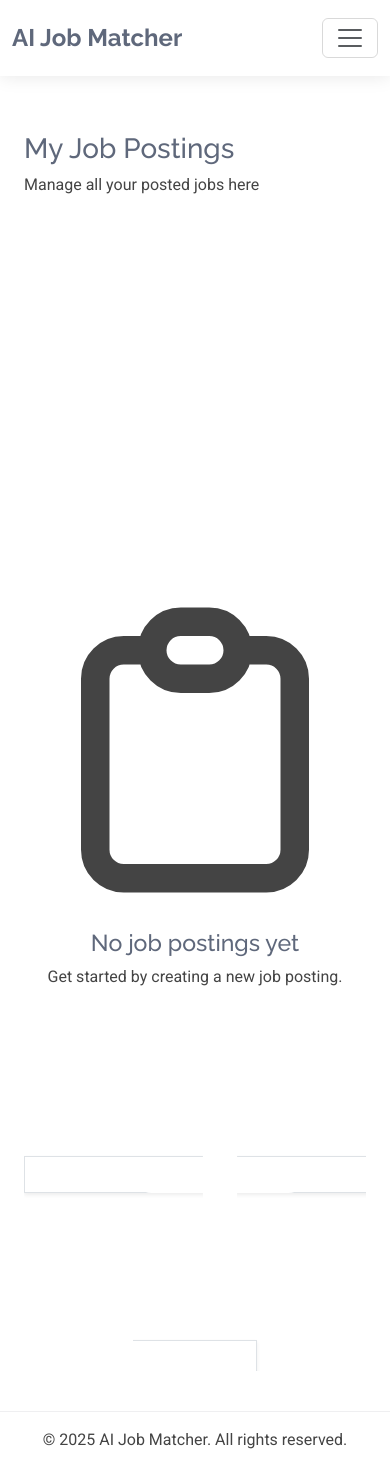
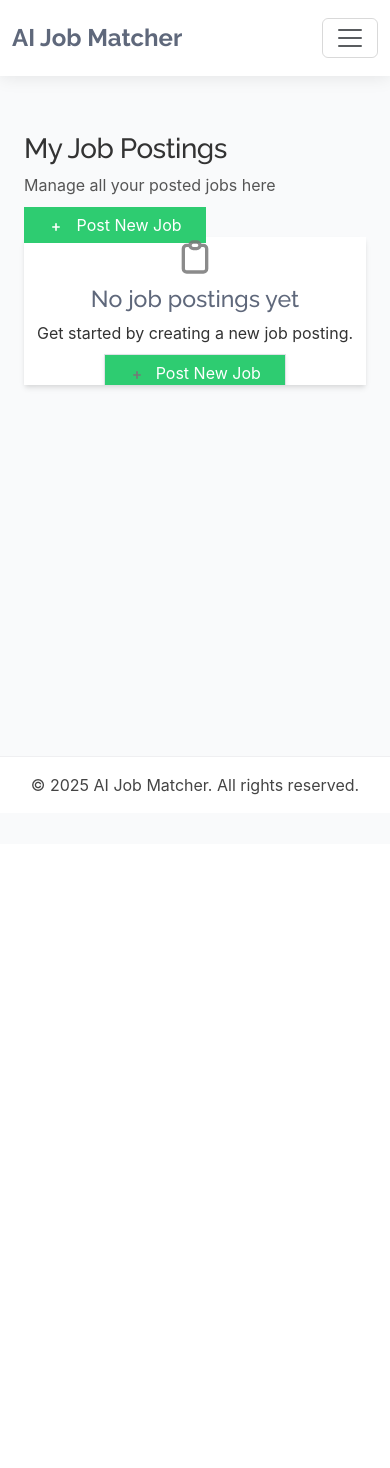
Before and after one commit to AiJared/job_matching_website, a Django app: template templates/dashboards/job_list.html in a window 390 px wide. After the commit the page ends 795 px from the top, so only its background shows below. Run offline with Django 5.2, Linux system fonts and the light colour scheme; the template is opened without the code that fills it, so the values that code supplies are empty.

Commit message:
job list template styling

```diff
--- a/templates/dashboards/job_list.html
+++ b/templates/dashboards/job_list.html
@@ -3,6 +3,241 @@
 {% block title %}My Job Postings{% endblock %}
 
 {% block content %}
+<style>
+/* Colors */
+:root {
+    --primary-green: #2ecc71;
+    --light-green: #e8f5e9;
+    --medium-green: #4caf50;
+    --accent-green: #66bb6a;
+    --hover-green: #27ae60;
+    --text-dark: #333333;
+    --text-medium: #555555;
+    --text-light: #777777;
+    --border-color: #e0e0e0;
+}
+
+/* Base styling */
+body {
+    font-family: 'Inter', 'Segoe UI', sans-serif;
+    background-color: #f9fafb;
+    color: var(--text-dark);
+}
+
+.container {
+    max-width: 1400px;
+}
+
+/* Page Header */
+.text-3xl {
+    color: var(--text-dark);
+    letter-spacing: -0.5px;
+}
+
+.text-gray-600 {
+    color: var(--text-medium);
+}
+
+/* Button styling */
+.bg-blue-600 {
+    background-color: var(--primary-green) !important;
+    transition: background-color 0.2s, transform 0.2s;
+}
+
+.bg-blue-600:hover, .bg-blue-700:hover, .hover\:bg-blue-700:hover {
+    background-color: var(--hover-green) !important;
+    transform: translateY(-1px);
+}
+
+.focus\:ring-blue-500:focus {
+    --tw-ring-color: var(--primary-green) !important;
+}
+
+/* Icon styling - improved */
+svg {
+    vertical-align: middle;
+}
+
+/* Header button icon */
+.flex.items-center svg.h-5.w-5 {
+    height: 18px;
+    width: 18px;
+    margin-right: 8px;
+}
+
+/* Pagination icons */
+nav[aria-label="Pagination"] svg.h-5.w-5 {
+    height: 16px;
+    width: 16px;
+}
+
+/* Empty state large icon */
+.text-center.py-12 svg.h-12.w-12 {
+    height: 48px;
+    width: 48px;
+    opacity: 0.85;
+    transition: opacity 0.2s;
+}
+
+.text-center.py-12:hover svg.h-12.w-12 {
+    opacity: 1;
+}
+
+/* Post New Job button in empty state */
+.mt-6 svg.h-5.w-5 {
+    height: 16px;
+    width: 16px;
+    margin-right: 6px;
+}
+
+/* Table styling */
+.bg-white {
+    transition: box-shadow 0.2s;
+}
+
+.shadow-md {
+    box-shadow: 0 4px 6px -1px rgba(0, 0, 0, 0.1), 0 2px 4px -1px rgba(0, 0, 0, 0.06) !important;
+}
+
+th {
+    font-weight: 600;
+    color: var(--text-medium);
+    padding: 12px 16px !important;
+    background-color: #f9fafb !important;
+}
+
+td {
+    padding: 14px 16px !important;
+}
+
+tr:hover {
+    background-color: #f7fafc;
+}
+
+/* Status badge styling */
+.bg-green-100 {
+    background-color: var(--light-green) !important;
+}
+
+.text-green-800 {
+    color: var(--medium-green) !important;
+}
+
+.bg-blue-100 {
+    background-color: var(--light-green) !important;
+}
+
+.text-blue-800, .text-blue-600, .text-blue-900 {
+    color: var(--medium-green) !important;
+}
+
+.text-yellow-600 {
+    color: #d4ac0d !important;
+}
+
+.bg-red-100 {
+    background-color: #ffebee !important;
+}
+
+.text-red-800 {
+    color: #c62828 !important;
+}
+
+/* Links */
+a.text-blue-600, a.text-indigo-600 {
+    color: var(--medium-green) !important;
+    transition: color 0.15s;
+}
+
+a.text-blue-600:hover, a.text-indigo-600:hover,
+.hover\:text-blue-900:hover, .hover\:text-indigo-900:hover {
+    color: var(--hover-green) !important;
+    text-decoration: underline;
+}
+
+/* Empty state */
+.text-center.py-12 svg {
+    color: var(--text-light) !important;
+}
+
+/* Pagination styling */
+.bg-blue-50 {
+    background-color: var(--light-green) !important;
+}
+
+.border-blue-500 {
+    border-color: var(--primary-green) !important;
+}
+
+.text-blue-600 {
+    color: var(--medium-green) !important;
+}
+
+nav[aria-label="Pagination"] a:hover {
+    background-color: #f0f9f0;
+}
+
+/* Responsive design */
+@media (max-width: 640px) {
+    .flex.justify-between.items-center {
+        flex-direction: column;
+        align-items: flex-start;
+        gap: 1rem;
+    }
+
+    .flex.justify-between.items-center > div:last-child {
+        width: 100%;
+    }
+
+    .flex.justify-between.items-center > div:last-child a {
+        width: 100%;
+        justify-content: center;
+    }
+
+    /* Responsive icon sizing */
+    .flex.items-center svg.h-5.w-5 {
+        height: 16px;
+        width: 16px;
+    }
+
+    .text-center.py-12 svg.h-12.w-12 {
+        height: 40px;
+        width: 40px;
+    }
+
+    nav[aria-label="Pagination"] svg.h-5.w-5 {
+        height: 14px;
+        width: 14px;
+    }
+
+    .overflow-x-auto {
+        margin-left: -1rem;
+        margin-right: -1rem;
+        padding-left: 1rem;
+        padding-right: 1rem;
+        width: calc(100% + 2rem);
+    }
+
+    table {
+        width: 100%;
+        min-width: 720px;
+    }
+}
+
+/* Additional responsive tweaks for medium screens */
+@media (max-width: 1024px) and (min-width: 641px) {
+    .flex.items-center svg.h-5.w-5 {
+        height: 17px;
+        width: 17px;
+    }
+
+    nav[aria-label="Pagination"] svg.h-5.w-5 {
+        height: 15px;
+        width: 15px;
+    }
+}
+</style>
+
 <div class="container mx-auto px-4 py-6">
     <!-- Page Header -->
     <div class="flex justify-between items-center mb-6">
@@ -50,6 +285,7 @@
                                     {% if job.status == 'active' %}bg-green-100 text-green-800
                                     {% elif job.status == 'filled' %}bg-blue-100 text-blue-800
                                     {% elif job.status == 'expired' %}bg-red-100 text-red-800
+                                    {% elif job.status == 'draft' %}bg-gray-100 text-gray-800
                                     {% else %}bg-gray-100 text-gray-800{% endif %}">
                                     {{ job.status|title }}
                                 </span>
@@ -68,6 +304,7 @@
                                 <div class="flex space-x-2">
                                     <a href="{% url 'dashboards:job_detail' job_id=job.id %}" class="text-blue-600 hover:text-blue-900">View</a>
                                     <a href="{% url 'dashboards:edit_job' job_id=job.id %}" class="text-indigo-600 hover:text-indigo-900">Edit</a>
+                                    <a href="{% url 'dashboards:job_applications' job_id=job.id %}" class="text-green-600 hover:text-green-900">Applications</a>
                                 </div>
                             </td>
                         </tr>
```
